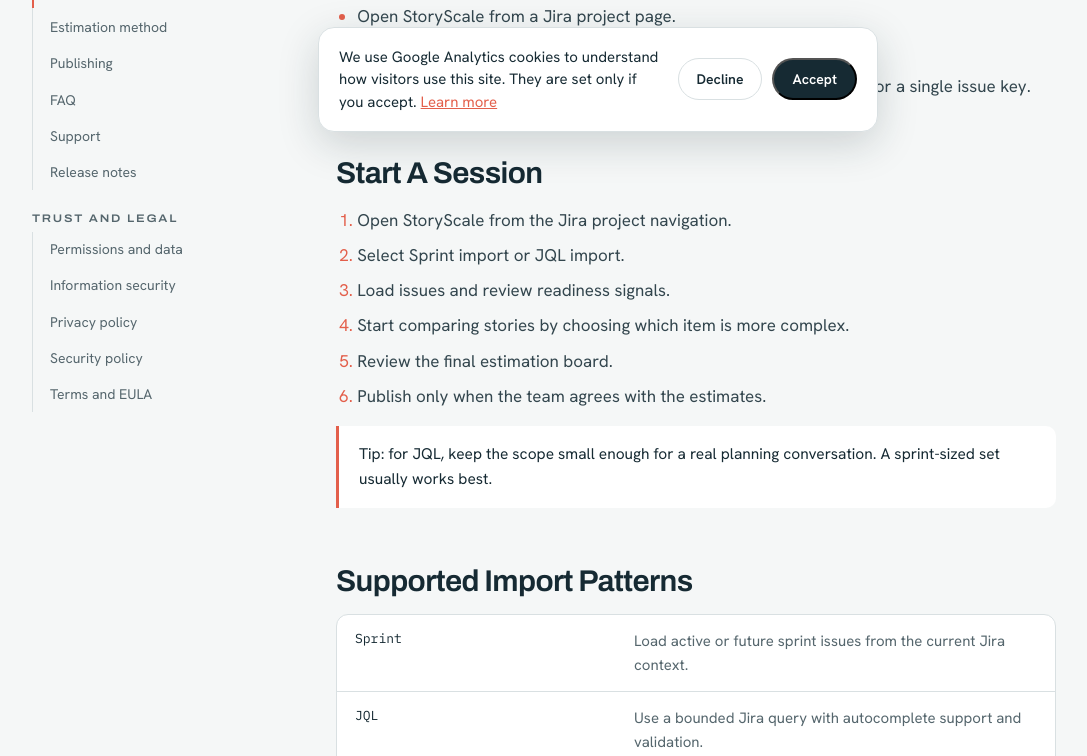
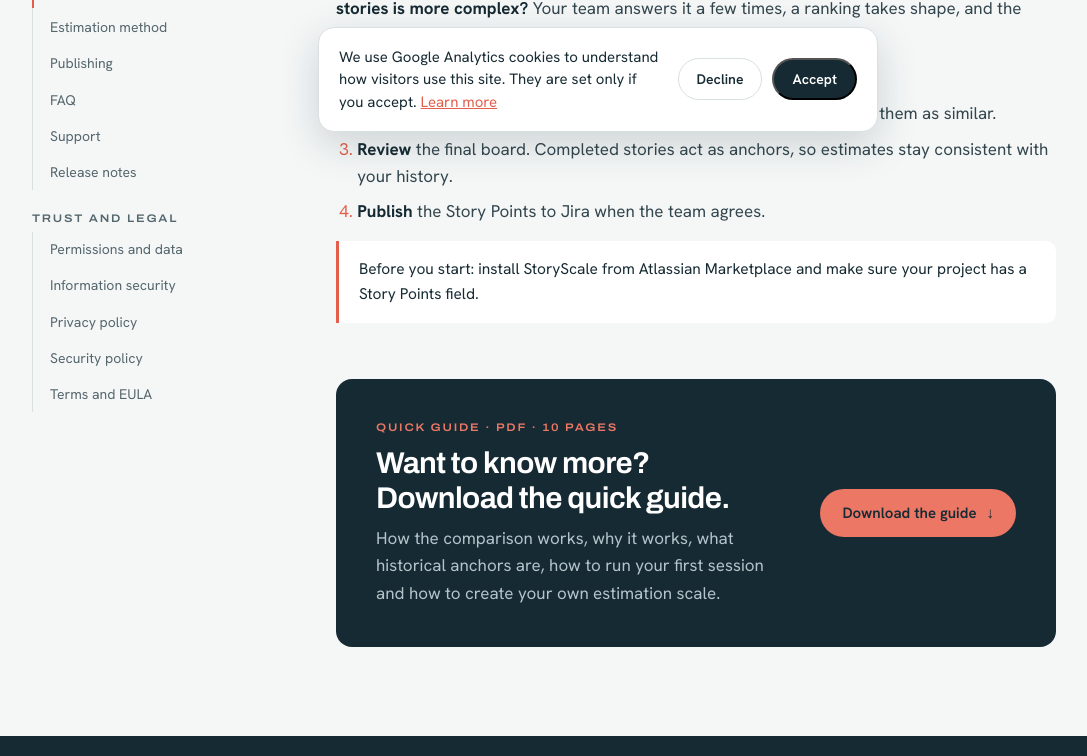
Before and after one commit to Geborxx/elementalys-storyscale-website, a plain HTML site: page resources/storyscale/getting-started/index.html in a window 1280 px wide. Shown: the part 652-1408 px from the top of the page, without its empty margins (42-1129 px from the left). Drawn offline with Linux system fonts and the light colour scheme.

Commit message:
Add StoryScale quick guide PDF and simplify Getting started page
Co-Authored-By: Claude Opus 5.5 <noreply@anthropic.com>
Claude-Session: https://claude.ai/code/session_014DLK5kbutaGzBGt8MVnWQ9

```diff
--- a/resources/storyscale/getting-started/index.html
+++ b/resources/storyscale/getting-started/index.html
@@ -35,7 +35,7 @@
       <div class="ph-body">
         <span class="eyebrow rv">StoryScale docs</span>
         <div class="rv d1"><h1>Getting started</h1></div>
-        <p class="ph-lead rv d3">Run a StoryScale session from a Jira project page using a sprint, JQL scope, or single issue lookup.</p>
+        <p class="ph-lead rv d3">How StoryScale works, in a minute. Everything else is in the quick guide.</p>
 
 
       </div>
@@ -48,32 +48,24 @@
           <nav class="doc-nav" aria-label="StoryScale documentation"><div><h5>Guide</h5><ul><li><a href="../index.html">Overview</a></li><li><a href="../getting-started/index.html" aria-current="page">Getting started</a></li><li><a href="../estimation-method/index.html">Estimation method</a></li><li><a href="../publishing/index.html">Publishing</a></li><li><a href="../faq/index.html">FAQ</a></li><li><a href="../support/index.html">Support</a></li><li><a href="../release-notes/index.html">Release notes</a></li></ul></div><div><h5>Trust and legal</h5><ul><li><a href="../permissions-data/index.html">Permissions and data</a></li><li><a href="../security/index.html">Information security</a></li><li><a href="../privacy-policy/index.html">Privacy policy</a></li><li><a href="../security-policy/index.html">Security policy</a></li><li><a href="../terms-eula/index.html">Terms and EULA</a></li></ul></div></nav>
           <div class="doc-content">
             <section class="doc-section">
-              <h2>Before You Start</h2>
-              <ul>
-                <li>Use Jira Cloud with the StoryScale Forge app installed.</li>
-                <li>Open StoryScale from a Jira project page.</li>
-                <li>Make sure the project has a Story Points number field available.</li>
-                <li>Choose a bounded scope: an active sprint, future sprint, JQL query, or a single issue key.</li>
-              </ul>
+              <h2>How StoryScale works</h2>
+              <p>StoryScale replaces long estimation debates with one simple question: <strong>which of these two stories is more complex?</strong> Your team answers it a few times, a ranking takes shape, and the ranking becomes Story Points that match your past work.</p>
+              <ol>
+                <li><strong>Import</strong> a sprint, a JQL query or a single issue from your Jira project.</li>
+                <li><strong>Compare</strong> two stories at a time: click the more complex one, or mark them as similar.</li>
+                <li><strong>Review</strong> the final board. Completed stories act as anchors, so estimates stay consistent with your history.</li>
+                <li><strong>Publish</strong> the Story Points to Jira when the team agrees.</li>
+              </ol>
+              <div class="callout">Before you start: install StoryScale from Atlassian Marketplace and make sure your project has a Story Points field.</div>
             </section>
             <section class="doc-section">
-              <h2>Start A Session</h2>
-              <ol>
-                <li>Open StoryScale from the Jira project navigation.</li>
-                <li>Select Sprint import or JQL import.</li>
-                <li>Load issues and review readiness signals.</li>
-                <li>Start comparing stories by choosing which item is more complex.</li>
-                <li>Review the final estimation board.</li>
-                <li>Publish only when the team agrees with the estimates.</li>
-              </ol>
-              <div class="callout">Tip: for JQL, keep the scope small enough for a real planning conversation. A sprint-sized set usually works best.</div>
-            </section>
-            <section class="doc-section">
-              <h2>Supported Import Patterns</h2>
-              <div class="table-like">
-                <div><strong>Sprint</strong><span>Load active or future sprint issues from the current Jira context.</span></div>
-                <div><strong>JQL</strong><span>Use a bounded Jira query with autocomplete support and validation.</span></div>
-                <div><strong>Single issue</strong><span>Use natural lookup formats like AO-201, AO 201, key=AO-201, or ID=AO 201.</span></div>
+              <div class="download">
+                <div class="download-copy">
+                  <span class="kind">Quick guide · PDF · 10 pages</span>
+                  <h2>Want to know more? Download the quick guide.</h2>
+                  <p>How the comparison works, why it works, what historical anchors are, how to run your first session and how to create your own estimation scale.</p>
+                </div>
+                <a class="btn btn-coral" href="../../../downloads/storyscale-quick-guide.pdf" download>Download the guide <span class="arr" aria-hidden="true">↓</span></a>
               </div>
             </section>
           </div>
--- a/styles.css
+++ b/styles.css
@@ -344,3 +344,12 @@ a.tile:hover .go .arr{transform:translateX(3px)}
 .consent-btns{display:flex;gap:10px;flex:none}
 .consent .btn{padding:10px 18px;font-size:14px;cursor:pointer}
 .consent .btn-line{font-family:var(--f-body)}
+
+/* Download card (Getting started) */
+.download{background:var(--slate);color:var(--on-dark);border-radius:16px;padding:clamp(24px,4vw,40px);display:grid;grid-template-columns:1fr auto;gap:24px 32px;align-items:center}
+.download>*{min-width:0}
+.download-copy{display:grid;gap:10px}
+.download .kind{font-family:var(--f-display);font-size:11px;font-weight:600;letter-spacing:.16em;text-transform:uppercase;color:var(--coral);font-stretch:115%}
+.doc-section .download h2{color:var(--white)}
+.doc-section .download p{color:var(--on-dark-muted)}
+@media (max-width:560px){.download{grid-template-columns:1fr}}
```
Also changed, not shown: 1 other file.
